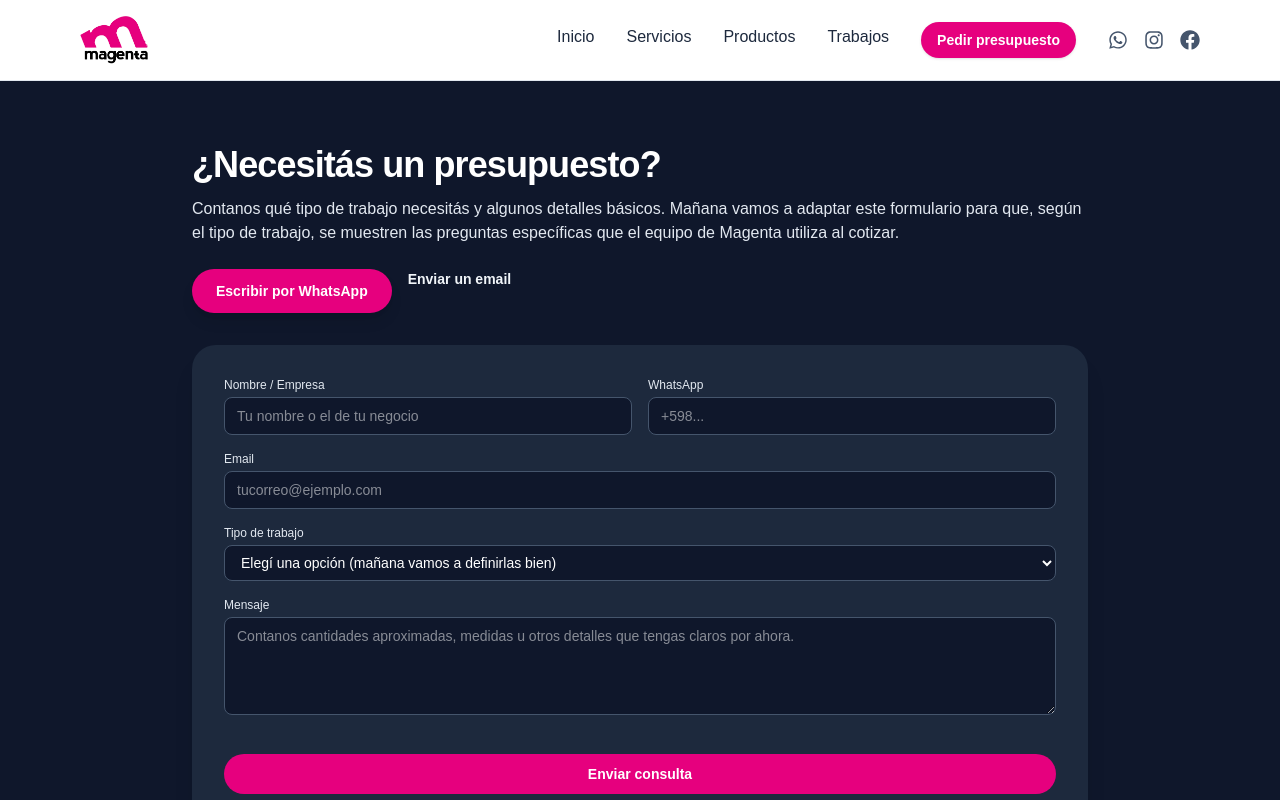
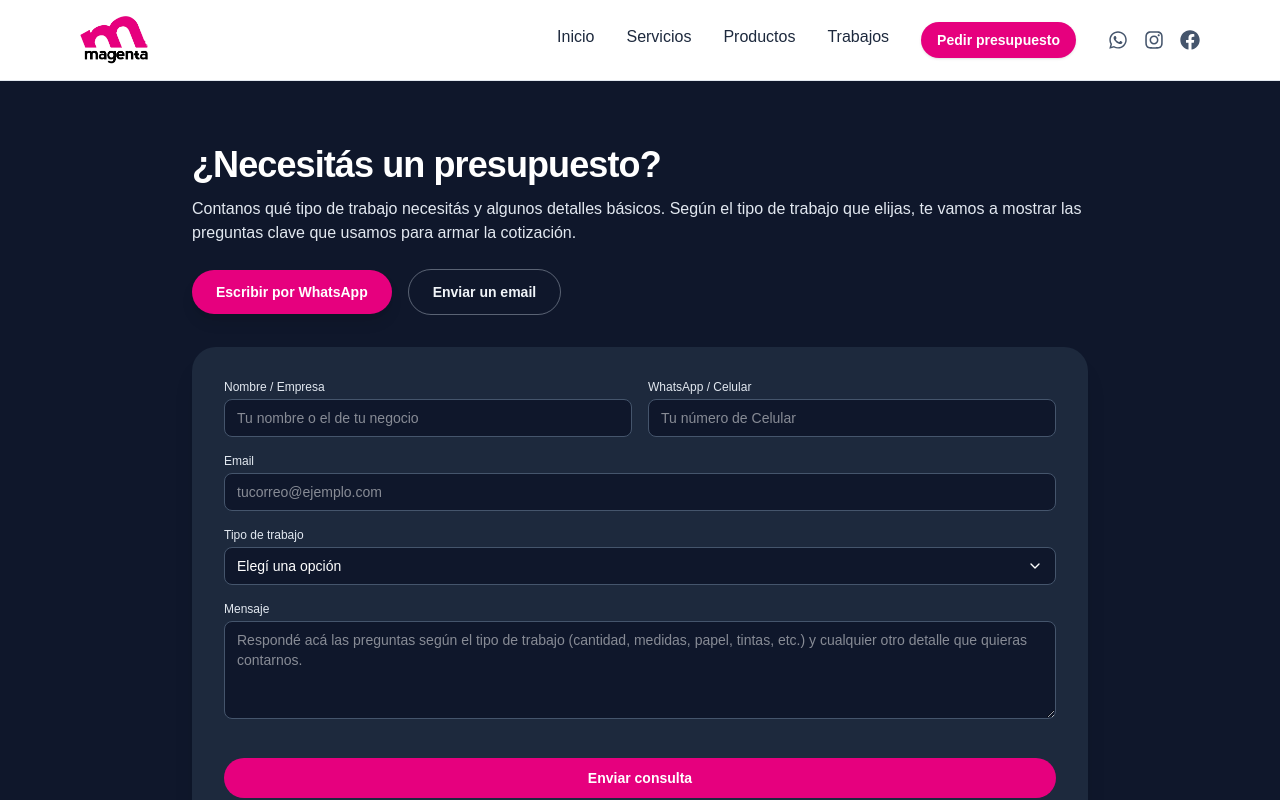
Before and after one commit to devrodri-com/magenta-paysandu, a Next.js app: page /presupuesto in a window 1280 px wide. Shown: the top 800 px of the page. Built offline with nearby package versions, Linux system fonts and the light colour scheme.

Commit message:
feat: formulario inteligente de presupuesto con select custom y preguntas dinámicas

```diff
--- a/src/app/presupuesto/page.tsx
+++ b/src/app/presupuesto/page.tsx
@@ -1,5 +1,137 @@
+"use client";
+
+import { useState } from "react";
+import { LuChevronDown } from "react-icons/lu";
 // src/app/presupuesto/page.tsx
+const QUESTION_SETS: Record<string, string[]> = {
+  libretas: [
+    "¿Cuántas libretas necesitás? (cada libreta trae 50 documentos)",
+    "¿Cuántas tintas? (por defecto, 1 tinta negra)",
+    "¿Qué tipo de papel preferís? ¿Papel obra o papel autocopiante?",
+    "¿Qué medida? (estándar 15 x 19 cm, u otra)",
+  ],
+  tarjetas: [
+    "¿Cuántas tarjetas necesitás? (mínimo 100 unidades)",
+    "¿Solo frente o frente y dorso?",
+    "¿Qué medida preferís? (estándar 9 x 5 cm)",
+    "¿Qué papel preferís? ¿Coteado 350 g o 300 g?",
+    "¿Querés laminado mate para mayor durabilidad?",
+  ],
+  afiches: [
+    "¿Cuántos afiches necesitás?",
+    "¿Qué medida? (A4, A3 o 47 x 33 cm)",
+    "¿Qué papel preferís? (coteado 115 g o 170 g)",
+    "¿Ya tenés el diseño o lo realizamos nosotros?",
+  ],
+  bonos: [
+    "¿Cuántos bonos necesitás?",
+    "¿Son con Lotería o con Quiniela?",
+    "¿Qué medida preferís? (estándar 10 x 15 cm)",
+    "¿Cuántas tintas llevará? (normalmente 1 tinta)",
+  ],
+  anotadores: [
+    "¿Cuántos anotadores necesitás? (vienen en bloques de 100 hojas)",
+    "¿Qué medida preferís? (estándar 10 x 15 cm)",
+    "¿Cuántas tintas necesitás?",
+  ],
+  carpetas: [
+    "¿Cuántas carpetas necesitás?",
+    "¿Con bolsillo interior o sin bolsillo?",
+    "¿Qué papel preferís? ¿Coteado 300 g o papel ficha?",
+    "¿Qué medida necesitás? (estándar 46 x 32 cm abierto)",
+  ],
+  volantes: [
+    "¿Cuántos volantes necesitás? (mejor si indicás una cantidad mínima para cotizar escalado)",
+    "¿Qué medida? (10 x 15 cm, 20 x 15 cm u otra)",
+    "¿Qué papel preferís? ¿Obra 80 g, coteado 115 g o 170 g?",
+    "¿Cuántas tintas lleva?",
+    "¿Solo frente o frente y dorso?",
+    "¿Tenés el diseño o preferís que lo hagamos nosotros?",
+  ],
+  bolsas: [
+    "¿Cuántas bolsas necesitás? (mínimo 100 unidades; Elite 225 g mínimo 500)",
+    "¿Qué tipo de papel? ¿Kraft blanco/marrón, coteado 170 g o cartulina 225 g?",
+    "¿Qué medida? (grandes 38 x 26 x 10, medianas 17 x 25,5 x 7, chicas 19 x 12 x 5, u otra)",
+    "¿Cuántas tintas lleva?",
+    "¿Llevan pleno en frente o en lateral?",
+  ],
+  adhesivos: [
+    "¿Cuántos adhesivos necesitás?",
+    "¿Qué medida?",
+    "¿Los necesitás entregados en planchas o individuales?",
+    "¿Adhesivo transparente o semibrillo?",
+  ],
+};
+
+type JobTypeOption = {
+  value: string;
+  label: string;
+};
+
+const JOB_TYPE_OPTIONS: JobTypeOption[] = [
+  { value: "libretas", label: "Libretas" },
+  { value: "tarjetas", label: "Tarjetas personales" },
+  { value: "afiches", label: "Afiches" },
+  { value: "bonos", label: "Bonos" },
+  { value: "anotadores", label: "Anotadores" },
+  { value: "carpetas", label: "Carpetas" },
+  { value: "volantes", label: "Volantes" },
+  { value: "bolsas", label: "Bolsas de papel" },
+  { value: "adhesivos", label: "Adhesivos" },
+  { value: "otro", label: "Otro tipo de trabajo" },
+];
+
+interface JobTypeSelectProps {
+  value: string;
+  onChange: (value: string) => void;
+}
+
+function JobTypeSelect({ value, onChange }: JobTypeSelectProps) {
+  const [open, setOpen] = useState(false);
+
+  const selected = JOB_TYPE_OPTIONS.find((opt) => opt.value === value);
+
+  return (
+    <div className="relative mt-1">
+      <button
+        type="button"
+        className="flex w-full items-center justify-between rounded-lg border border-slate-600 bg-slate-900 px-3 py-2 text-left text-sm text-white outline-none focus:border-brand-magenta focus:ring-1 focus:ring-brand-magenta/70"
+        onClick={() => setOpen((prev) => !prev)}
+      >
+        <span>
+          {selected ? selected.label : "Elegí una opción"}
+        </span>
+        <LuChevronDown className={`h-4 w-4 transition-transform ${open ? "rotate-180" : ""}`} />
+      </button>
+
+      {open && (
+        <div className="absolute z-20 mt-2 w-full rounded-lg border border-slate-700 bg-slate-900 py-1 text-sm text-slate-100 shadow-lg">
+          {JOB_TYPE_OPTIONS.map((opt) => (
+            <button
+              key={opt.value}
+              type="button"
+              className={`flex w-full items-center px-3 py-2 text-left hover:bg-slate-800 ${
+                opt.value === value ? "text-brand-rosaClaro" : ""
+              }`}
+              onClick={() => {
+                onChange(opt.value);
+                setOpen(false);
+              }}
+            >
+              {opt.label}
+            </button>
+          ))}
+        </div>
+      )}
+    </div>
+  );
+}
+
 export default function PresupuestoPage() {
+  const [jobType, setJobType] = useState("");
+
+  const questions = jobType ? QUESTION_SETS[jobType] : null;
+
     return (
       <main className="min-h-screen bg-slate-900 text-white px-4 py-16">
         <div className="mx-auto max-w-4xl">
@@ -8,12 +140,10 @@ export default function PresupuestoPage() {
               ¿Necesitás un presupuesto?
             </h1>
             <p className="mt-3 text-sm text-slate-200 sm:text-base">
-              Contanos qué tipo de trabajo necesitás y algunos detalles básicos. Mañana vamos
-              a adaptar este formulario para que, según el tipo de trabajo, se muestren las
-              preguntas específicas que el equipo de Magenta utiliza al cotizar.
+              Contanos qué tipo de trabajo necesitás y algunos detalles básicos. Según el tipo de trabajo que elijas, te vamos a mostrar las preguntas clave que usamos para armar la cotización.
             </p>
 
-            <div className="mt-6 flex flex-wrap gap-4">
+            <div className="mt-6 flex flex-wrap items-center gap-4">
               <a
                 href="https://wa.me/59898273040"
                 target="_blank"
@@ -24,7 +154,7 @@ export default function PresupuestoPage() {
               </a>
               <a
                 href="mailto:imprentamagentauy@gmail.com"
-                className="text-sm font-semibold text-slate-100 hover:text-brand-rosaClaro"
+                className="rounded-full border border-slate-300/40 px-6 py-3 text-sm font-semibold text-slate-100 hover:border-brand-rosaClaro hover:text-brand-rosaClaro transition"
               >
                 Enviar un email
               </a>
@@ -46,12 +176,12 @@ export default function PresupuestoPage() {
                 </div>
                 <div>
                   <label className="block text-xs font-medium text-slate-200">
-                    WhatsApp
+                    WhatsApp / Celular
                   </label>
                   <input
                     type="tel"
                     className="mt-1 w-full rounded-lg border border-slate-600 bg-slate-900 px-3 py-2 text-sm text-white outline-none focus:border-brand-magenta"
-                    placeholder="+598..."
+                    placeholder="Tu número de Celular"
                   />
                 </div>
               </div>
@@ -69,21 +199,20 @@ export default function PresupuestoPage() {
                 <label className="block text-xs font-medium text-slate-200">
                   Tipo de trabajo
                 </label>
-                <select
-                  className="mt-1 w-full rounded-lg border border-slate-600 bg-slate-900 px-3 py-2 text-sm text-white outline-none focus:border-brand-magenta"
-                  defaultValue=""
-                >
-                  <option value="" disabled>
-                    Elegí una opción (mañana vamos a definirlas bien)
-                  </option>
-                  <option value="bolsas">Bolsas de papel</option>
-                  <option value="packaging">Packaging gastronómico</option>
-                  <option value="folletos">Folletos / volantes</option>
-                  <option value="papeleria">Papelería corporativa</option>
-                  <option value="revistas">Revistas / catálogos</option>
-                  <option value="etiquetas">Etiquetas / adhesivos</option>
-                  <option value="otro">Otro tipo de trabajo</option>
-                </select>
+                <JobTypeSelect value={jobType} onChange={setJobType} />
+                {questions && (
+                  <div className="mt-4 rounded-2xl bg-slate-900/70 p-4 text-xs text-slate-200 sm:text-sm">
+                    <p className="font-semibold">Para este tipo de trabajo, contanos:</p>
+                    <ul className="mt-2 list-disc space-y-1 pl-4">
+                      {questions.map((q) => (
+                        <li key={q}>{q}</li>
+                      ))}
+                    </ul>
+                    <p className="mt-2 text-[0.7rem] sm:text-xs text-slate-400">
+                      Podés responder estas preguntas en el campo de mensaje de abajo.
+                    </p>
+                  </div>
+                )}
               </div>
 
               <div>
@@ -91,7 +220,7 @@ export default function PresupuestoPage() {
                 <textarea
                   className="mt-1 w-full rounded-lg border border-slate-600 bg-slate-900 px-3 py-2 text-sm text-white outline-none focus:border-brand-magenta"
                   rows={4}
-                  placeholder="Contanos cantidades aproximadas, medidas u otros detalles que tengas claros por ahora."
+                  placeholder="Respondé acá las preguntas según el tipo de trabajo (cantidad, medidas, papel, tintas, etc.) y cualquier otro detalle que quieras contarnos."
                 />
               </div>
 
```
